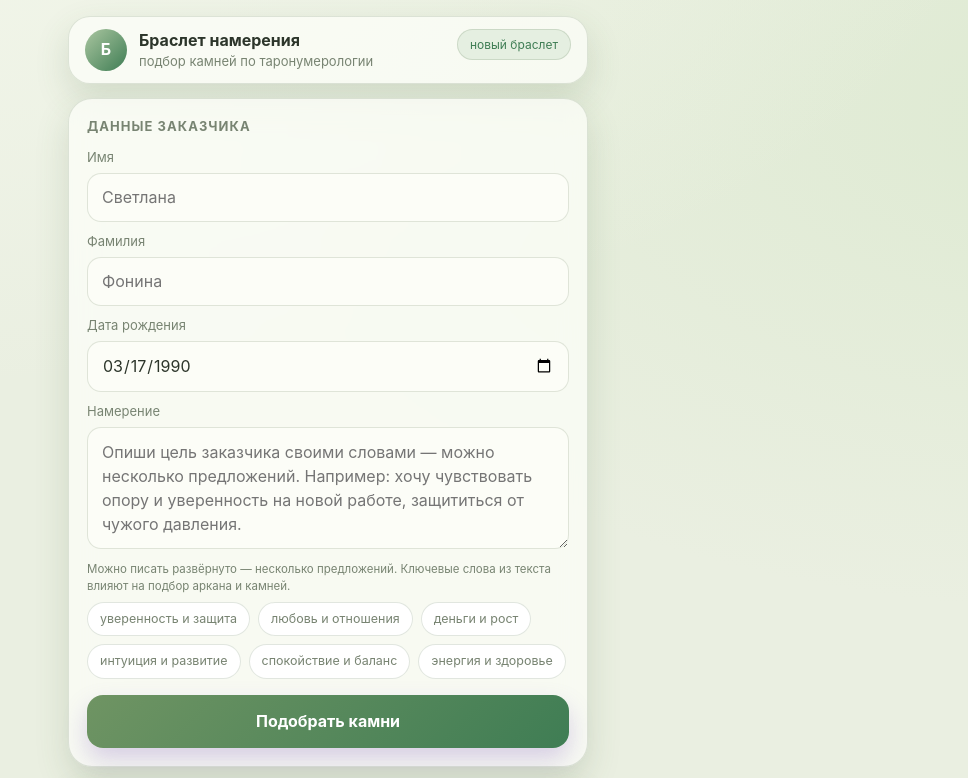
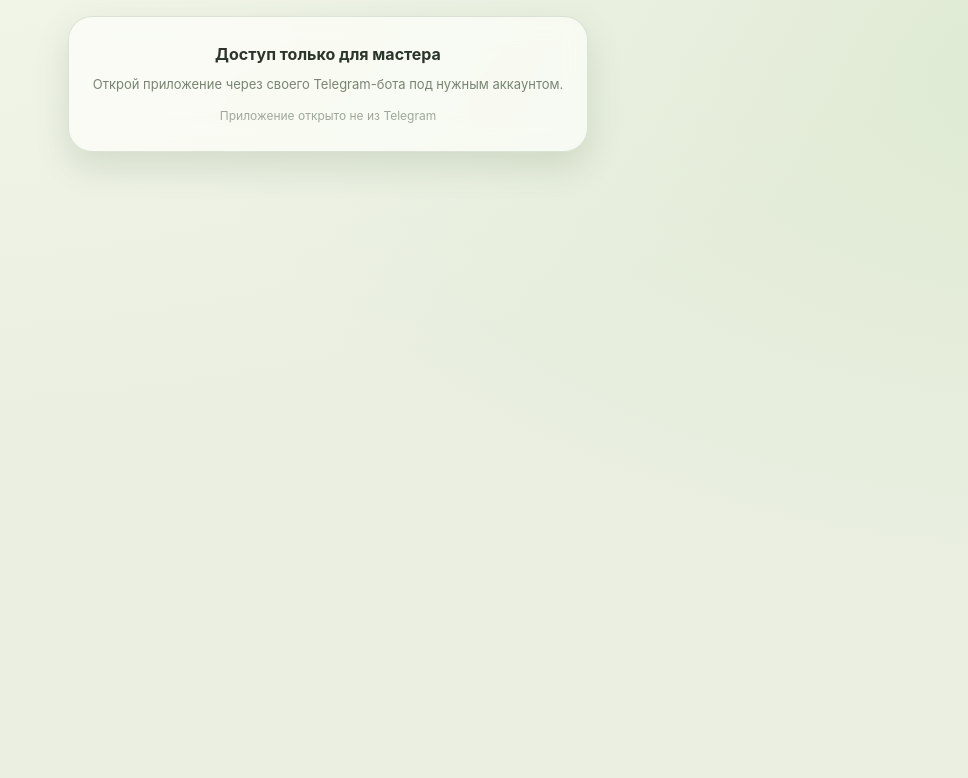
Before and after one commit to kovtunksyuhapupsik555-oss/braslet, a plain HTML site: page index.html in a window 1280 px wide. Shown: the top 778 px of the page, without its empty margins (312-1280 px from the left). Drawn offline with Linux system fonts and the light colour scheme.

Commit message:
Add files via upload

```diff
--- a/index.html
+++ b/index.html
@@ -133,6 +133,13 @@
 </style>
 </head>
 <body>
+<div class="wrap" id="lock" style="display:none">
+  <section class="card fallback">
+    <b>Доступ только для мастера</b>
+    <span>Открой приложение через своего Telegram-бота под нужным аккаунтом.</span>
+    <span id="lockId" style="display:block;margin-top:12px;font-size:12px;opacity:.7"></span>
+  </section>
+</div>
 <div class="wrap" id="app">
   <header class="top">
     <div class="avatar" id="av">Б</div>
@@ -185,6 +192,32 @@
 (function(){
   var tg = window.Telegram && window.Telegram.WebApp;
   if(tg){ try{ tg.ready(); tg.expand(); }catch(e){} }
+
+  // ---------- доступ: только для мастера и Евгении ----------
+  // Числовые Telegram ID тех, кому открыто приложение.
+  // Узнать ID: открыть это приложение через бота — он покажется на экране «Доступ только для мастера».
+  var ALLOWED_TELEGRAM_IDS = [
+    // 000000000, // Ксения
+    // 000000000  // Евгения
+  ];
+  function currentTelegramId(){
+    try{ return (tg && tg.initDataUnsafe && tg.initDataUnsafe.user && tg.initDataUnsafe.user.id) || null; }
+    catch(e){ return null; }
+  }
+  function accessGranted(){
+    var id = currentTelegramId();
+    return !!id && ALLOWED_TELEGRAM_IDS.indexOf(id) >= 0;
+  }
+  if(!accessGranted()){
+    var uid = currentTelegramId();
+    document.getElementById('app').style.display = 'none';
+    var lock = document.getElementById('lock');
+    lock.style.display = 'block';
+    document.getElementById('lockId').textContent =
+      uid ? ('Твой Telegram ID: ' + uid + ' — пришли его мастеру, чтобы открыть доступ')
+          : 'Приложение открыто не из Telegram';
+    return;
+  }
 
   var LS_KEY = 'braslet_orders_v1';
   var DATA = null;
```
Also changed, not shown: 1 other file.
